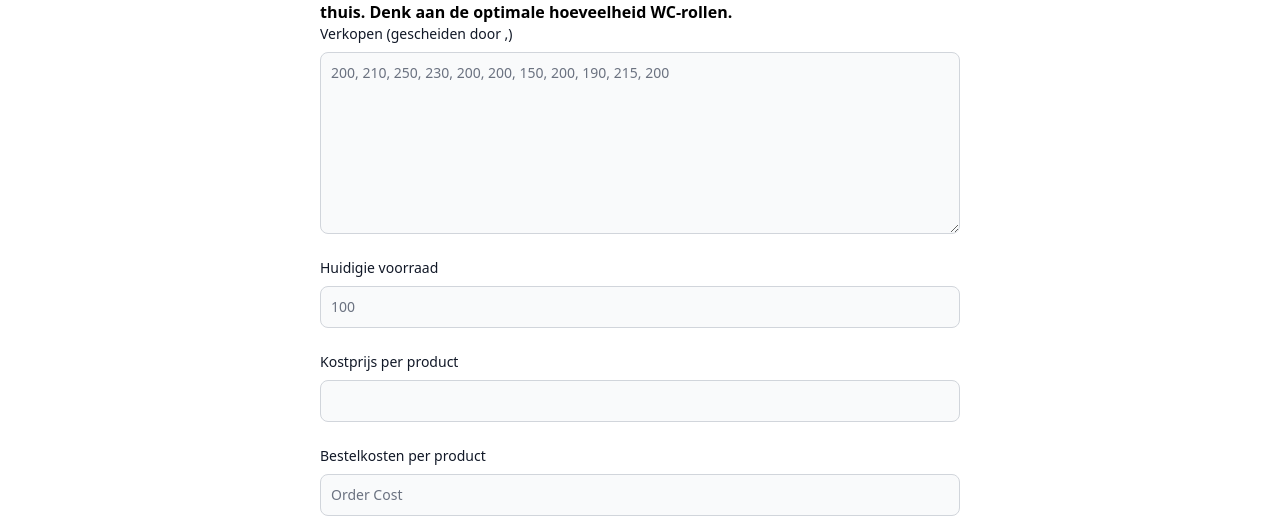
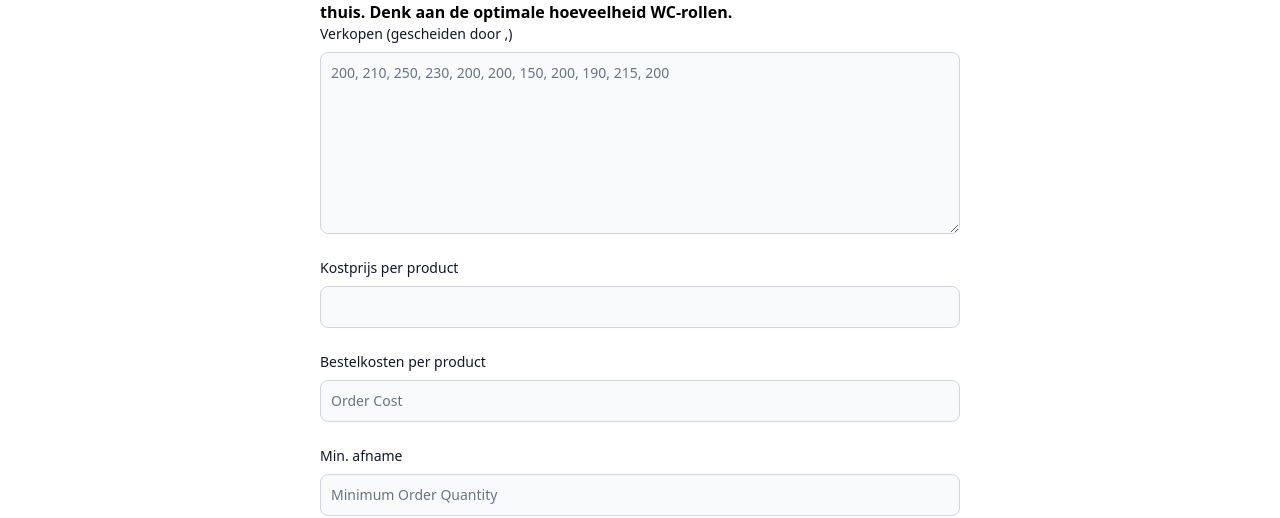
Before and after one commit to donskussennl/donskussennl.github.io, a website: page calculation.html in a window 1280 px wide. Shown: the part 284-802 px from the top of the page. Drawn offline with nearby package versions, Linux system fonts and the light colour scheme.

Commit message:
Update calculation.html

```diff
--- a/calculation.html
+++ b/calculation.html
@@ -89,10 +89,6 @@
                 <div class="sm:col-span-2">
                     <label for="salesData" class="block mb-2 text-sm font-medium text-gray-900 dark:text-white">Verkopen (gescheiden door ,)</label>
                     <textarea id="salesData" placeholder="200, 210, 250, 230, 200, 200, 150, 200, 190, 215, 200" rows="8" class="block p-2.5 w-full text-sm text-gray-900 bg-gray-50 rounded-lg border border-gray-300 focus:ring-primary-500 focus:border-primary-500 dark:bg-gray-700 dark:border-gray-600 dark:placeholder-gray-400 dark:text-white dark:focus:ring-primary-500 dark:focus:border-primary-500"></textarea>
-                </div>
-                <div>
-                    <label for="brand" class="block mb-2 text-sm font-medium text-gray-900 dark:text-white">Huidigie voorraad</label>
-                    <input type="number" id="currentStock" class="bg-gray-50 border border-gray-300 text-gray-900 text-sm rounded-lg focus:ring-primary-600 focus:border-primary-600 block w-full p-2.5 dark:bg-gray-700 dark:border-gray-600 dark:placeholder-gray-400 dark:text-white dark:focus:ring-primary-500 dark:focus:border-primary-500" placeholder="100">
                 </div>
                 <div class="w-full">
                     <label for="Cost Price" class="block mb-2 text-sm font-medium text-gray-900 dark:text-white">Kostprijs per product</label>
```
